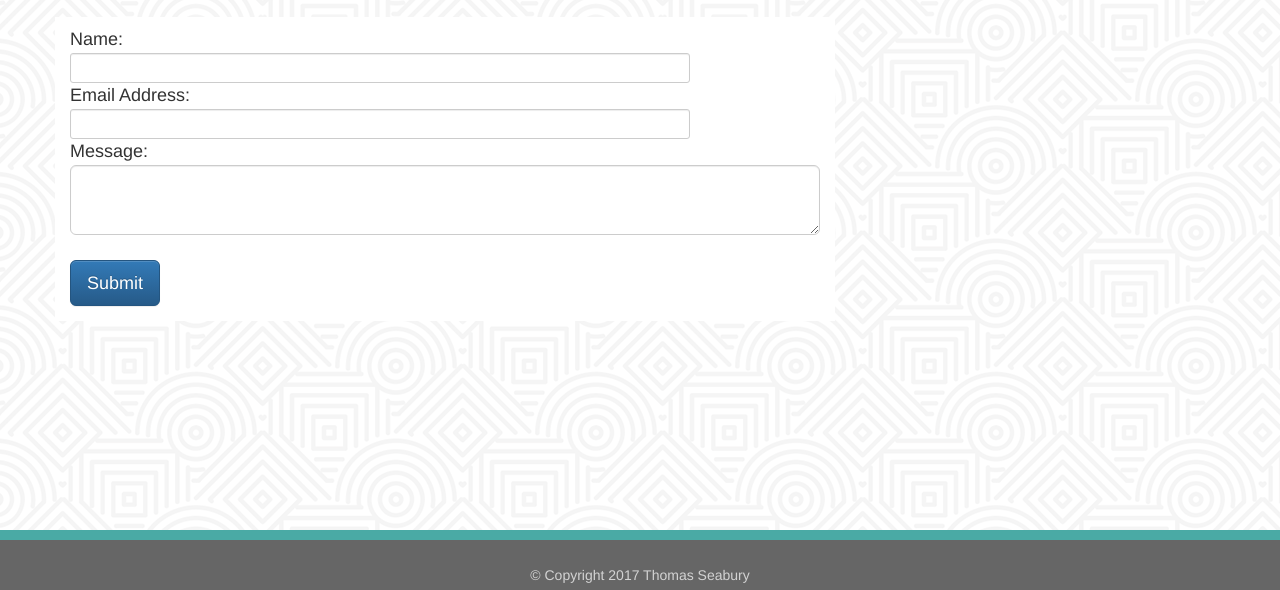
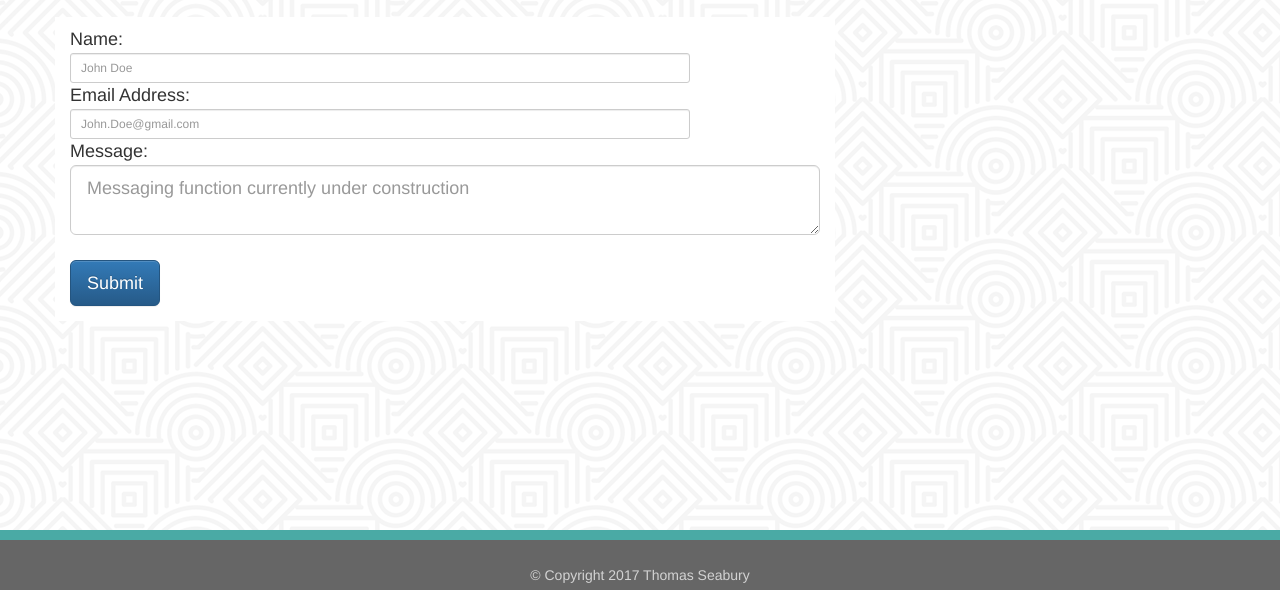
Before and after one commit to tomseabury/bootstrap-portfolio, a plain HTML site: page contact.html in a window 1280 px wide. Shown: the part 210-800 px from the top of the page. Drawn offline with nearby package versions, Linux system fonts and the light colour scheme.

Commit message:
Added placeholder values to the contact me page

```diff
--- a/contact.html
+++ b/contact.html
@@ -52,19 +52,19 @@
 					<div class="row">
 						<div class="col-md-10">
 						  	Name:
-							<input class="form-control input-sm" id="inputsm" type="text">
+							<input class="form-control input-sm" id="inputsm" type="text" placeholder="John Doe">
 					   </div>
 					</div>
 					<div class="row">
 						<div class="col-md-10">
 					 		Email Address:
-						  	<input class="form-control input-sm" id="inputsm" type="text">
+						  	<input class="form-control input-sm" id="inputsm" type="text" placeholder="John.Doe@gmail.com">
 					 	</div>
 					</div>
 				 	<div class="row">
 					  	<div class="col-md-12">
 						  	Message:
-						  	<textarea class="form-control input-lg" id="inputlg" type="text"></textarea>
+						  	<textarea class="form-control input-lg" id="inputlg" type="text" placeholder="Messaging function currently under construction"></textarea>
 					  	</div>
 					</div>
 				  	<div class="row" style="padding-top: 25px; padding-bottom: 15px;">
```
